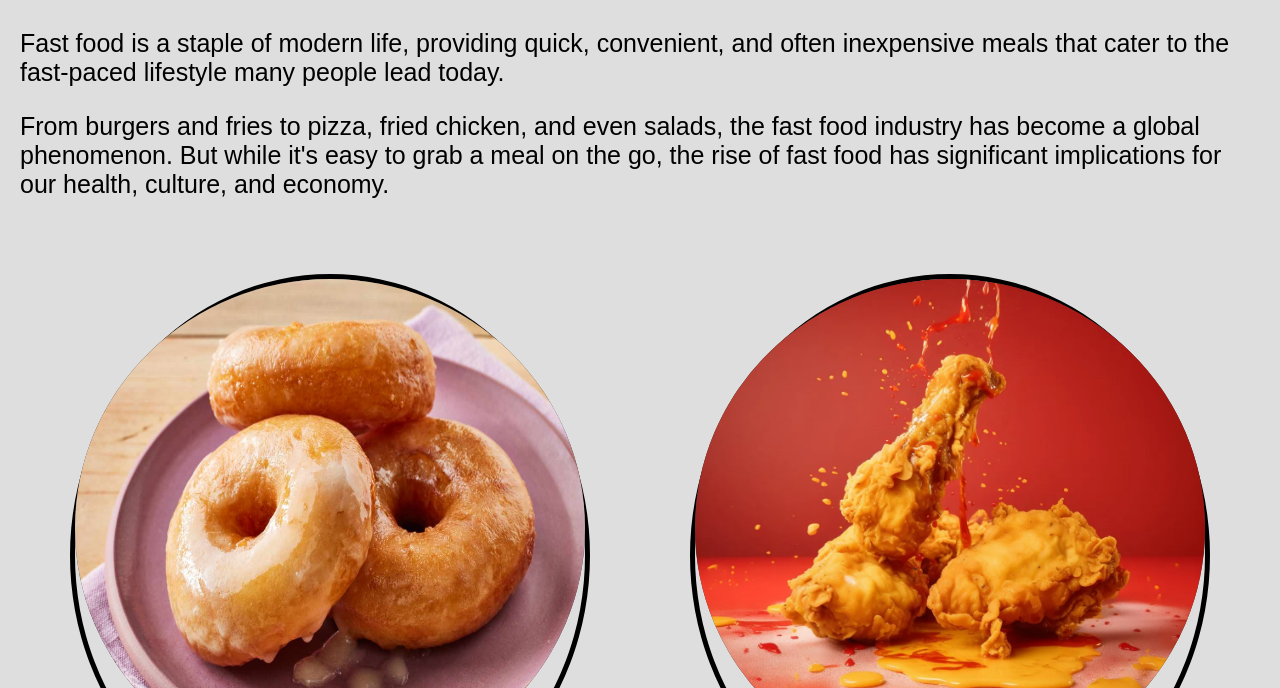
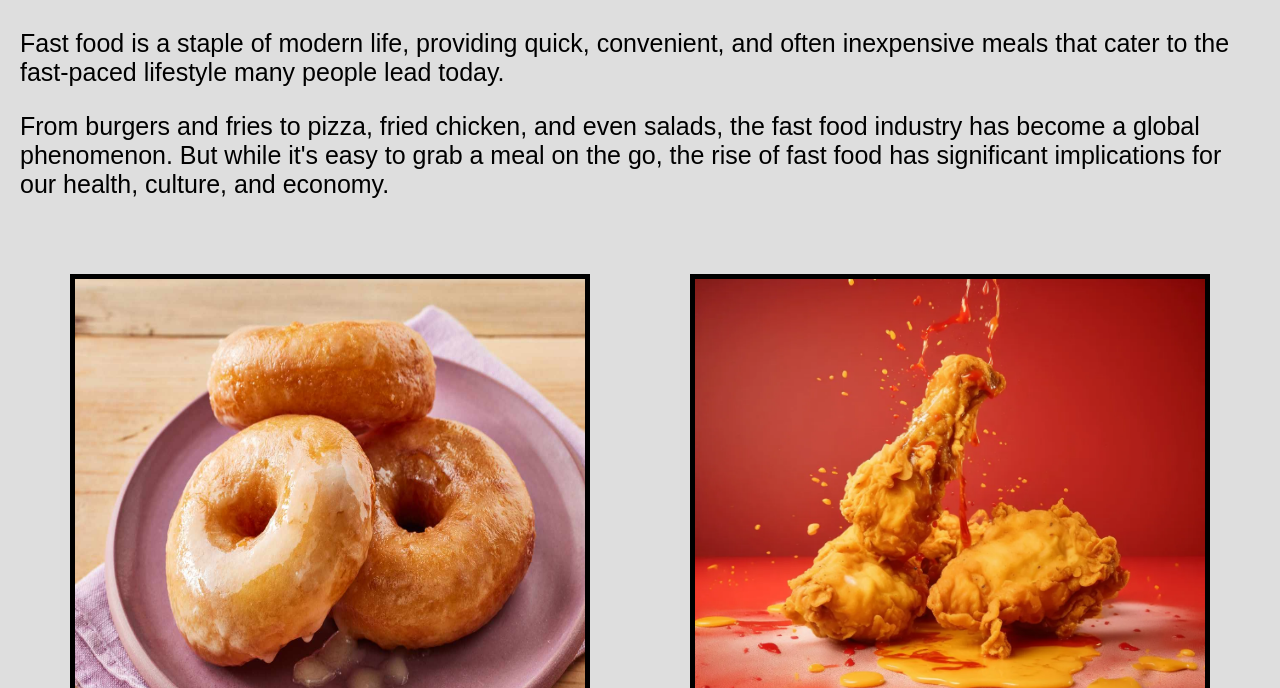
Before and after one commit to MinhAn1808/FinalProjectCoursera4, a plain HTML site: page index.html in a window 1280 px wide. Shown: the part 112-800 px from the top of the page. Drawn offline with Linux system fonts and the dark colour scheme.

Commit message:
style.css

```diff
--- a/css/style.css
+++ b/css/style.css
@@ -92,12 +92,14 @@ figcaption {
     }
     figure {
         border: none;
+        border-radius: 0;
         margin: 50px;
     }
 
     img {
         border: none;
         width: 100%;
+        border-radius: 0;
         height: 90%;
     }
 
@@ -120,16 +122,15 @@ figcaption {
 @media (prefers-color-scheme: dark) {
 
     img {
-        background-color: #333; /* Ví dụ màu xám tối cho nền hình ảnh */
+        background-color: #333;
     }
 
-
     figcaption {
-        color: #FFD700; /* Màu vàng cho chữ */
+        color: #FFD700;
     }
 
 
     figure {
-        border: 5px solid #000; /* Đường viền màu đen */
+        border: 5px solid #000;
     }
 }
```
